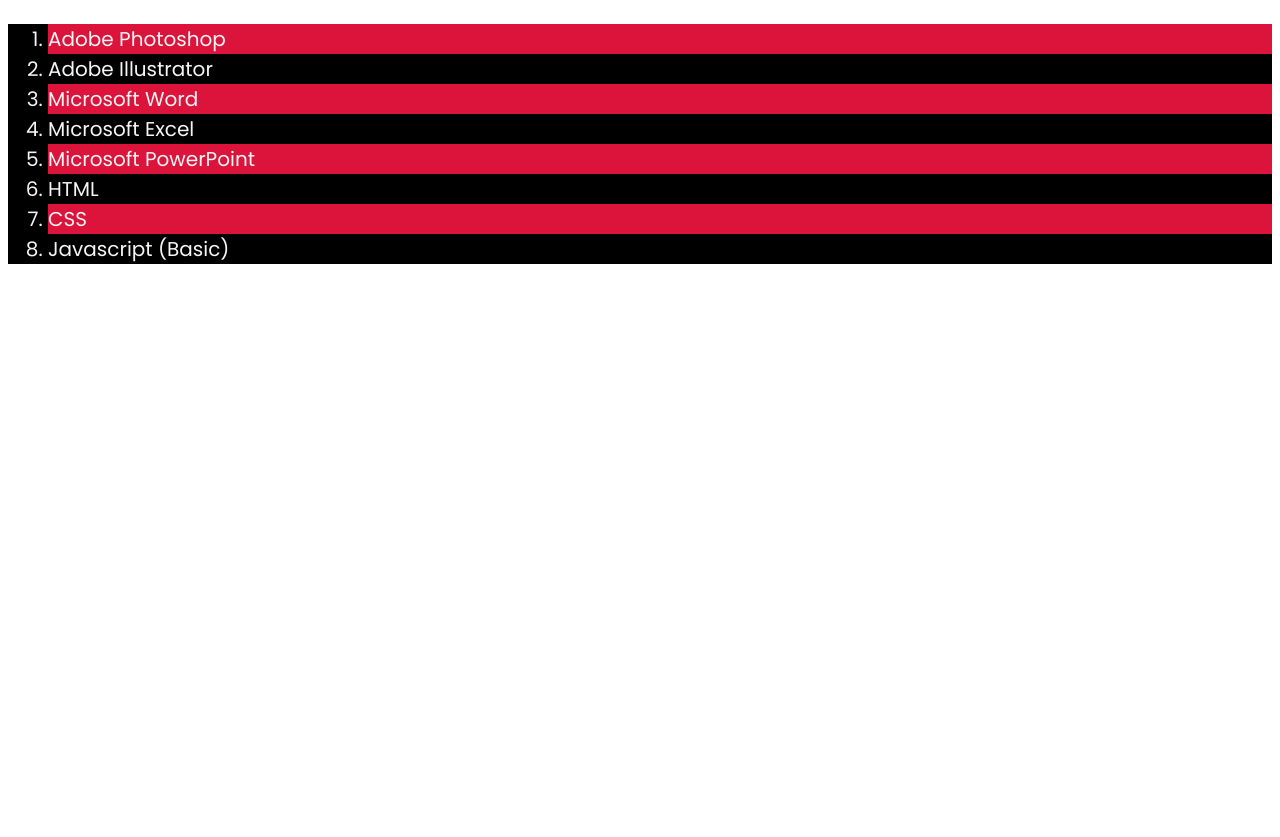
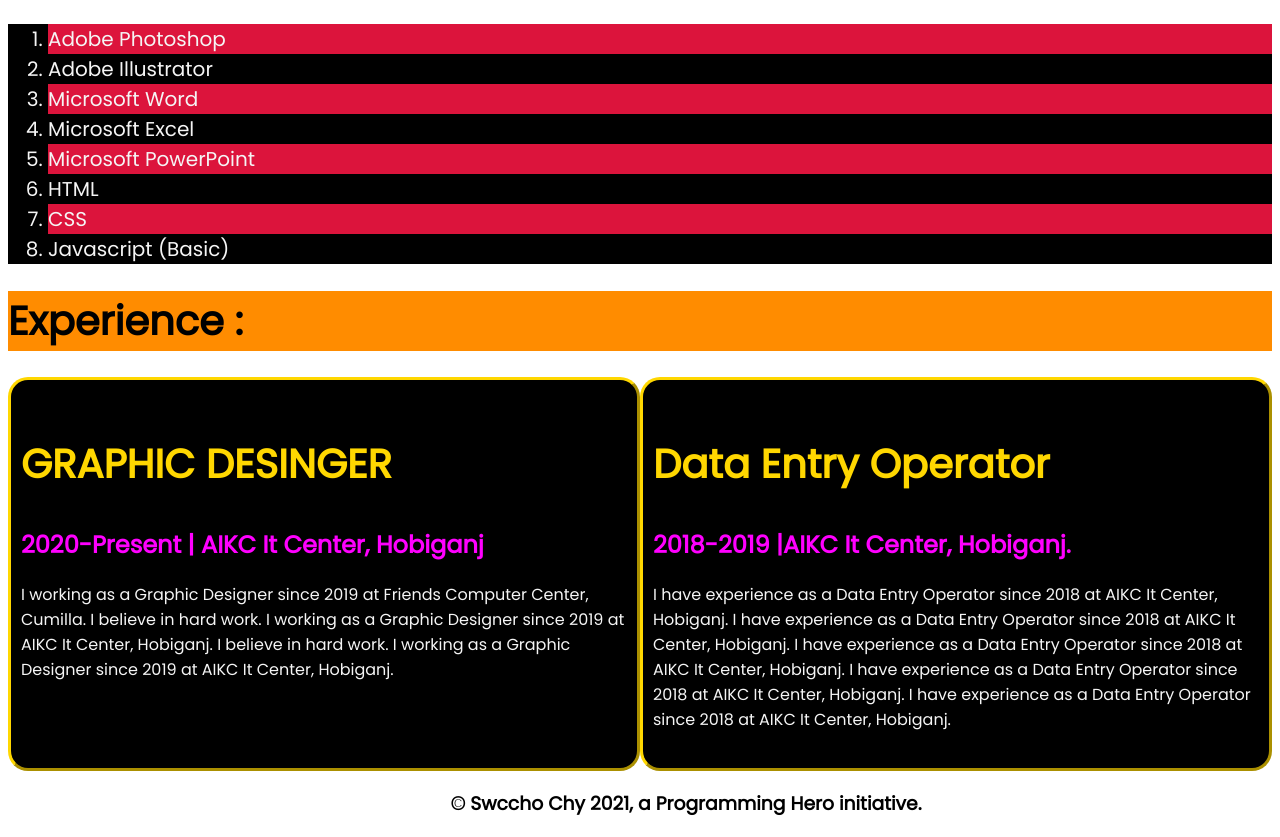
Before and after one commit to Aminulikchy/my-portfolio, a plain HTML site: page index.html in a window 1280 px wide. Shown: the part 1188-2025 px from the top of the page. Before the commit the page ends 1472 px from the top, so only its background shows below. Drawn offline with Linux system fonts and the light colour scheme.

Commit message:
final submission

```diff
--- a/index.html
+++ b/index.html
@@ -64,8 +64,30 @@
 
         </ol>
     </div>
+    <h1 id="abc">Experience :</h1>
+    <section>
+        <div class="new-hlf">
+            <h1 class="gd">GRAPHIC DESINGER</h1>
+            <h2 class="aikc">2020-Present | AIKC It Center, Hobiganj</h2>
+            <p>I working as a Graphic Designer since 2019 at Friends Computer Center, Cumilla. I believe in hard work. I
+                working as a Graphic Designer since 2019 at AIKC It Center, Hobiganj. I believe in hard work. I working
+                as a
+                Graphic Designer since 2019 at AIKC It Center, Hobiganj.</p>
+        </div>
+        <div class="new-hlf">
+            <h1 class="gd">Data Entry Operator</h1>
+            <h2 class="aikc">2018-2019 |AIKC It Center, Hobiganj.</h2>
+            <p>I have experience as a Data Entry Operator since 2018 at AIKC It Center, Hobiganj. I have experience as a
+                Data Entry Operator since 2018 at AIKC It Center, Hobiganj. I have experience as a Data Entry Operator
+                since
+                2018 at AIKC It Center, Hobiganj. I have experience as a Data Entry Operator since 2018 at AIKC It
+                Center,
+                Hobiganj. I have experience as a Data Entry Operator since 2018 at AIKC It Center, Hobiganj.</p>
+        </div>
 
+    </section>
 
+    <h3 class="final"> © Swccho Chy 2021, a Programming Hero initiative.</h3>
 </body>
 
 </html>
--- a/style.css
+++ b/style.css
@@ -45,3 +45,17 @@
     #cd{  background-color: black;
 
    }
+   #abc{
+       background-color: darkorange;
+   }
+   .new-hlf{ width: 200%;
+   border: solid gold; border-radius: 20px; padding: 20px 10px 20px 10px;
+   background-color: black; color: whitesmoke; border-style: outset;
+
+   } .gd{
+       color: gold;
+   } .aikc{
+       color: magenta;
+   } .final{
+       padding-left: 35%;
+   }
```
